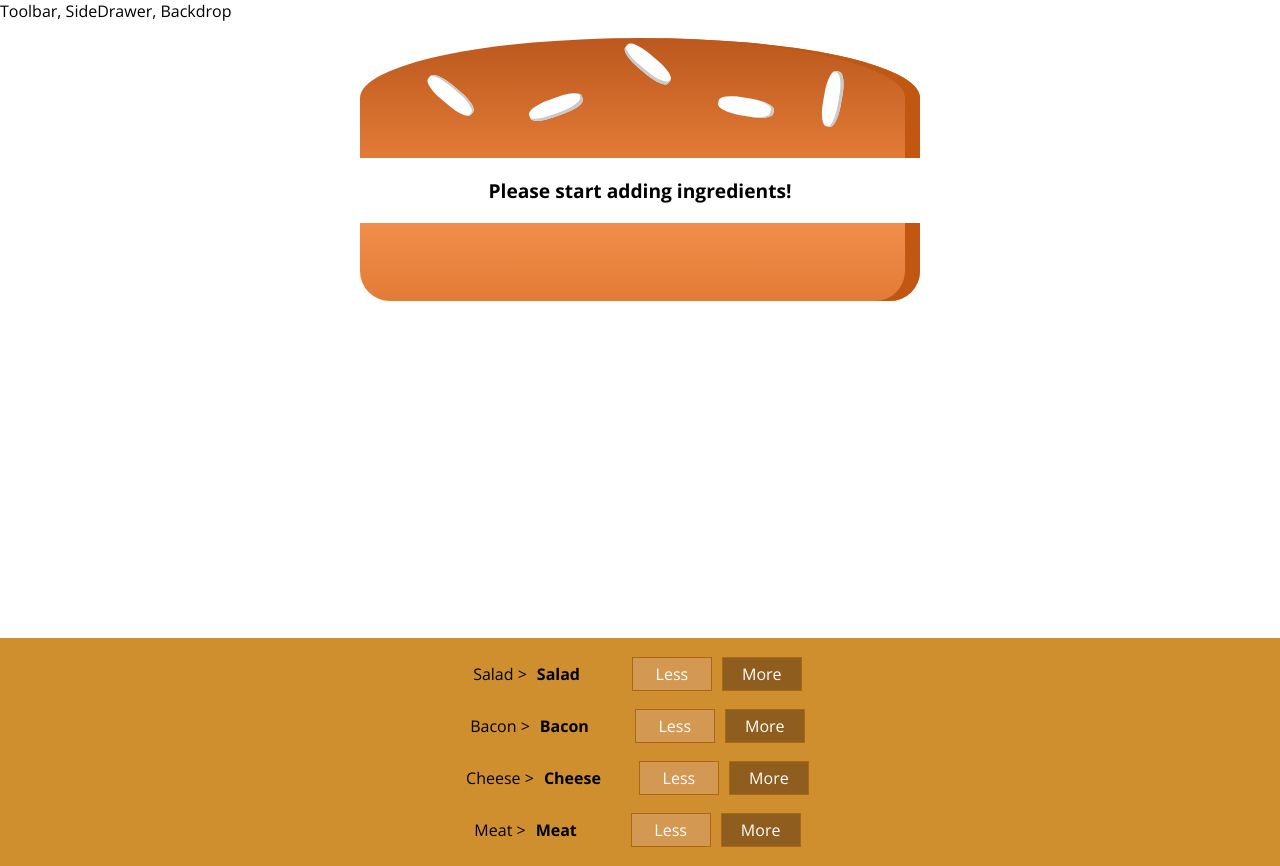
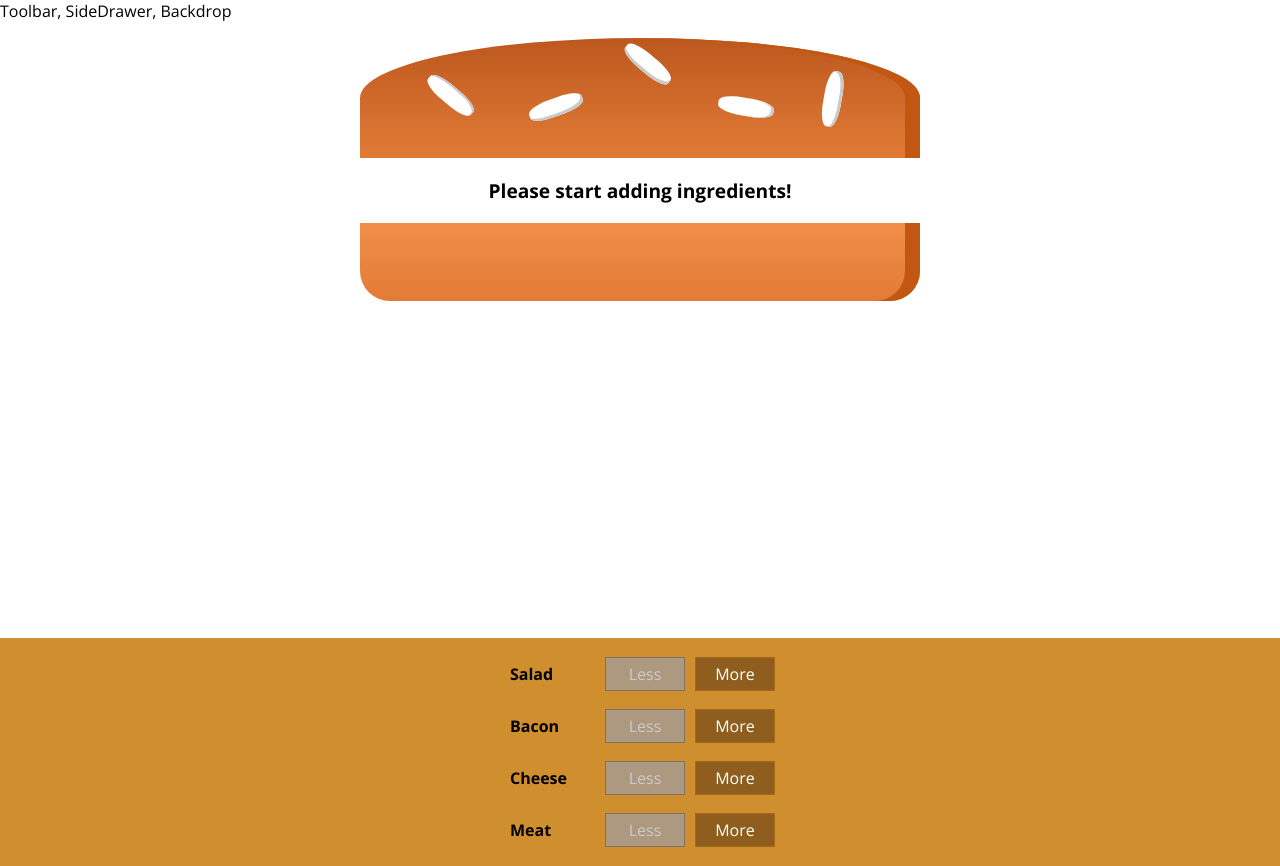
Before and after one commit to ruan65/burger_builder, a React app: page / in a window 1280 px wide. Built offline with nearby package versions, Linux system fonts and the light colour scheme.

Commit message:
enable - disable buttons

```diff
--- a/src/components/Burger/BuildControls/BuildControl/BuildControl.js
+++ b/src/components/Burger/BuildControls/BuildControl/BuildControl.js
@@ -1,11 +1,11 @@
 import React from 'react'
 import classes from './BuildControl.css'
 
-const buildControl = (props) => (
-  <div className={classes.BuildControl}>{props.label} >
+const buildControl = ( props ) => (
+  <div className={classes.BuildControl}>
     <div className={classes.Label}>{props.label}</div>
-    <button className={classes.Less}>Less</button>
-    <button className={classes.More}>More</button>
+    <button className={classes.Less} onClick={props.removed} disabled={props.ingrCount < 1}>Less</button>
+    <button className={classes.More} onClick={props.added} disabled={props.ingrCount > 2}>More</button>
   </div>
 )
-  export default buildControl
+export default buildControl
--- a/src/components/Burger/BuildControls/BuildControls.js
+++ b/src/components/Burger/BuildControls/BuildControls.js
@@ -9,11 +9,18 @@ const controls = [
   { label: 'Meat', type: 'meat' }
 ]
 
-const buildControls = (props) =>
+const buildControls = ( props ) =>
   <div className={classes.BuildControls}>
 
     {controls.map( ctrl =>
-      <BuildControl key={ctrl.label} label={ctrl.label}/>
+
+      <BuildControl
+        key={ctrl.label}
+        label={ctrl.label}
+        added={() => props.ingredientChange(ctrl.type, true)}
+        removed={() => props.ingredientChange(ctrl.type, false)}
+        ingrCount={props.ingredients[ctrl.type]}
+      />
     )}
 
   </div>
--- a/src/containers/BurgerBuilder/BurgerBuilder.js
+++ b/src/containers/BurgerBuilder/BurgerBuilder.js
@@ -1,28 +1,55 @@
-import React, {Component} from 'react'
+import React, { Component } from 'react'
 import Burger from '../../components/Burger/Burger'
 import Aux from '../../hoc/Aux'
 import BuildControls from '../../components/Burger/BuildControls/BuildControls'
 
+const INGREDIENT_PRICES = {
+  salad: .5, cheese: .4, meat: 1.3, bacon: .7
+}
+
 class BurgerBuilder extends Component {
 
-  constructor(props) {
-    super(props)
+  constructor( props ) {
+    super( props )
     this.state = {
       ingredients: {
         salad: 0,
         bacon: 0,
         cheese: 0,
         meat: 0
-      }
+      },
+      totalPrice: 4
     }
+  }
+
+  changeIngredientHandler = ( type, added ) => {
+
+
+    console.log( 'changeIngr: ' + type + ' ' + added );
+
+    const oldCount = this.state.ingredients[type]
+    const updatedIngredients = { ...this.state.ingredients }
+
+    updatedIngredients[type] = added ? oldCount < 3 ? oldCount + 1 : oldCount :
+      oldCount > 0 ? oldCount - 1 : oldCount
+
+    const oldPrice = this.state.totalPrice
+
+    this.setState( {
+      ingredients: updatedIngredients,
+      totalPrice: oldPrice + INGREDIENT_PRICES[type]
+    } )
   }
 
   render() {
 
     return (
       <Aux>
-        <Burger ingredients={this.state.ingredients}/>
-        <BuildControls />
+        <Burger ingredients={this.state.ingredients} />
+        <BuildControls
+          ingredientChange={this.changeIngredientHandler}
+          ingredients={this.state.ingredients}
+        />
       </Aux>
     )
   }
```
Also changed, not shown: 1 other file (tests, documents, lock files or other folders).
